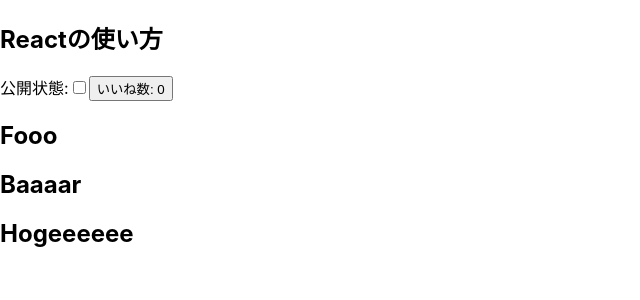
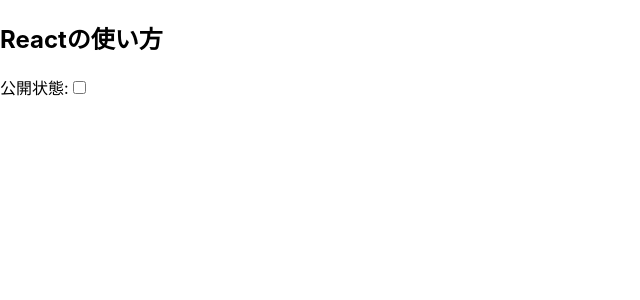
Before and after one commit to Yusuke-Takakura/torahack, a React (Create React App) app: page / in a window 1280 px wide. Shown: the top 300 px of the page, without its empty margins (0-640 px from the left). Built offline with nearby package versions, Linux system fonts and the light colour scheme.

Commit message:
第８回

```diff
--- a/src/Article.jsx
+++ b/src/Article.jsx
@@ -1,15 +1,17 @@
-import React from 'react';
-import LikeButton from './LikeButton'
+import React, { useState } from 'react';
+// import LikeButton from './LikeButton'
 
 //functional component
 const Article = (props) => {
+    const [isPublished, toggleIsPublished] = useState(false);
+
     return (
         <div>
             <h2>{props.title}</h2>
             <p>{props.order}</p>
             <label htmlFor={"check"}>公開状態:</label>
-            <input type="checkBox" checked={props.isPublished} id="check" onClick={() => props.toggle()} />
-            <LikeButton count={props.count} />
+            <input type="checkBox" checked={isPublished} id="check" onClick={() => toggleIsPublished(!isPublished)} />
+            {/* <LikeButton count={props.count} /> */}
         </div>
     )
 };
--- a/src/Blog.jsx
+++ b/src/Blog.jsx
@@ -7,73 +7,48 @@
 import Hoge from './components/Hoge';
 
 //クラスコンポーネント　reactのcomponentを継承している
-class Blog extends React.Component {
-    //classなのでconstructorの初期化が必要
-    //constractorはstateの初期化
-    constructor(props) {
-        //superを指定するとthis.propsが使用可能になる
-        super(props);
-        this.state = {
-            //Articleを非公開
-            isPublished: false,
-            count: 0
-        };
-    };
+const Blog = () => {
+    // //最初のrenderが走ったときに一度だけ呼ばれる
+    // //リスナーの設定やAPI通信に使われる
+    // componentDidMount() {
+    //     //ボタンがクリックされたらいいねをカウントアップする
+    //     //関数は関数型か関数だけを渡す記述　今回は関数だけを渡している
+    //     document.getElementById("counter").addEventListener('click', this.countUp)
+    // }
 
-    //最初のrenderが走ったときに一度だけ呼ばれる
-    //リスナーの設定やAPI通信に使われる
-    componentDidMount() {
-        //ボタンがクリックされたらいいねをカウントアップする
-        //関数は関数型か関数だけを渡す記述　今回は関数だけを渡している
-        document.getElementById("counter").addEventListener('click', this.countUp)
-    }
+    // //renderが走るたびに呼ばれる
+    // //スクロールイベントや条件付きイベント
+    // componentDidUpdate() {
+    //     //いいね数か10を超えたらカウントをリセットする
+    //     if (this.state.count >= 10) {
+    //         this.setState({ count: 0 })
+    //     }
+    // }
 
-    //renderが走るたびに呼ばれる
-    //スクロールイベントや条件付きイベント
-    componentDidUpdate() {
-        //いいね数か10を超えたらカウントをリセットする
-        if (this.state.count >= 10) {
-            this.setState({ count: 0 })
-        }
-    }
-
-    //コンポーネントが破棄される直前
-    //リソースを解除するため
-    //リスナーの解除など
-    componentWillUnmount() {
-        document.getElementById("counter").removeEventListener("click", this.countUp)
-    }
+    // //コンポーネントが破棄される直前
+    // //リソースを解除するため
+    // //リスナーの解除など
+    // componentWillUnmount() {
+    //     document.getElementById("counter").removeEventListener("click", this.countUp)
+    // }
 
     //公開状態を反転させる
-    togglePublished = () => {
-        this.setState({
-            isPublished: !this.state.isPublished
-        });
-    };
 
-    countUp = () => {
-        this.setState({
-            count: this.state.count + 1
-        })
-    };
+    // countUp = () => {
+    //     this.setState({
+    //         count: this.state.count + 1
+    //     })
+    // };
 
-    //VDOMを描画
-    render() {
-        const authorName = "ultraK"
     return (
         <>
             <Article
                 title={"Reactの使い方"}
-                    isPublished={this.state.isPublished}
-                    toggle={() => this.togglePublished()}
-                    count={this.state.count}
             />
-                <FooBar.Foo />
-                <FooBar.Bar />
-                <Hoge />
         </>
     )
-    }
+
+
 }
 //titleがprops,{}の中がjavascript
 
```
Lines whose indentation alone changed are shown as unchanged.
